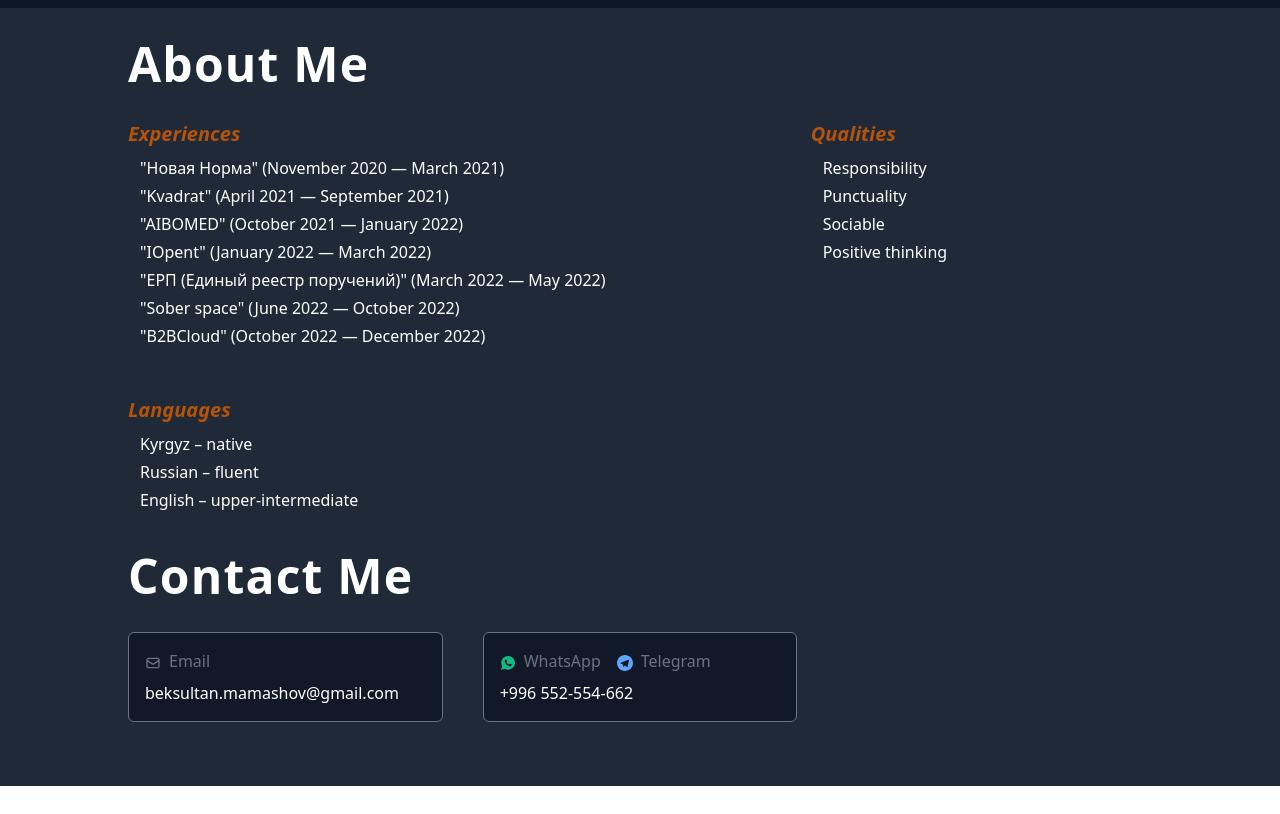
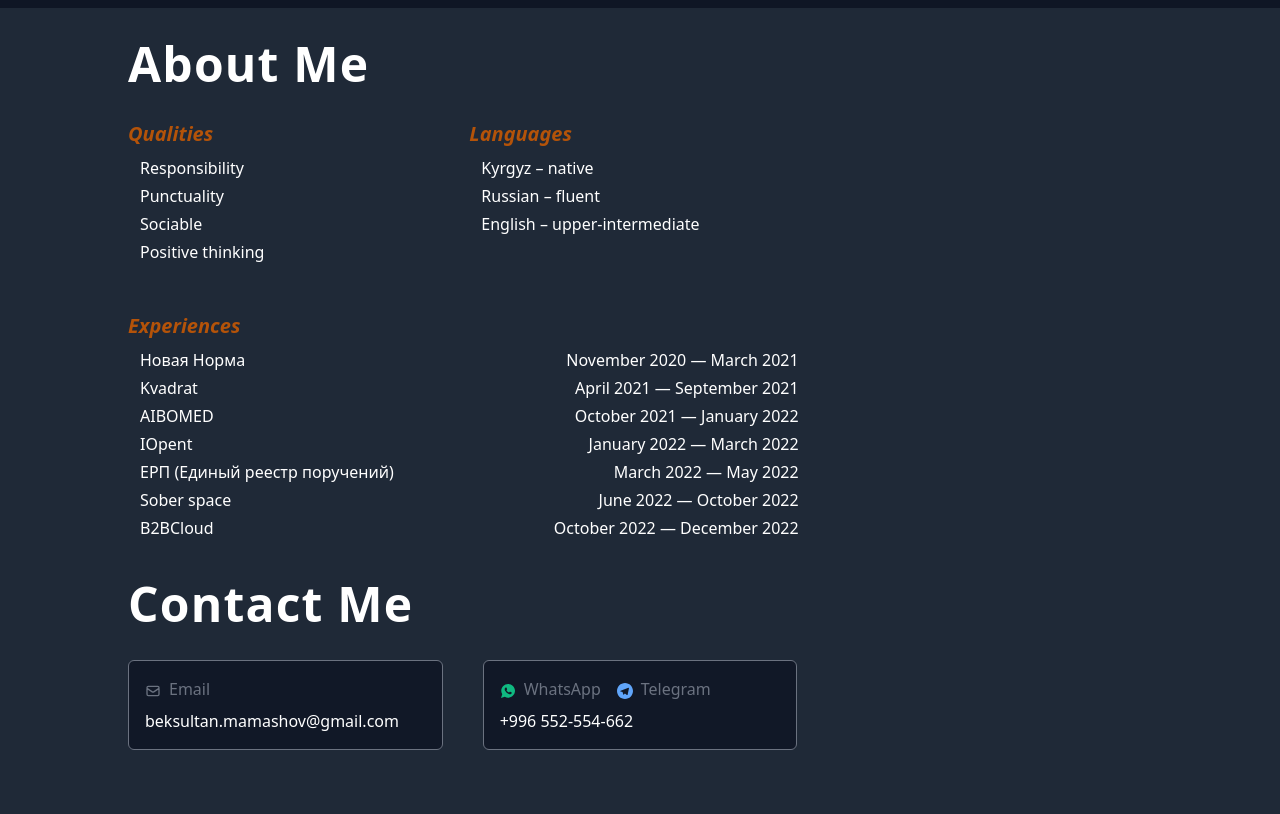
Before and after one commit to siteslabs/partfolio, a Next.js app: page / in a window 1280 px wide. Shown: the part 6320-7134 px from the top of the page. Before the commit the page ends 7106 px from the top, so only its background shows below. Built offline with nearby package versions, Linux system fonts and the light colour scheme.

Commit message:
some corrections

```diff
--- a/components/About.jsx
+++ b/components/About.jsx
@@ -4,19 +4,6 @@ import { IoLogoWhatsapp } from "react-icons/io";
 import { ImTelegram } from "react-icons/im";
 
 const info = [
-  {
-    title: "Experiences",
-    text: [
-      '"Новая Норма" (November 2020 — March 2021)',
-      '"Kvadrat" (April 2021 — September 2021)',
-      '"AIBOMED" (October 2021 — January 2022)',
-      '"IOpent" (January 2022 — March 2022)',
-      '"ЕРП (Единый реестр поручений)" (March 2022 — May 2022)',
-      '"Sober space" (June 2022 — October 2022)',
-      '"B2BCloud" (October 2022 — December 2022)',
-    ],
-    additionalClassed: "col-span-2",
-  },
   {
     title: "Qualities",
     text: ["Responsibility", "Punctuality", "Sociable", "Positive thinking"],
@@ -28,6 +15,36 @@ const info = [
       "Russian – fluent",
       "English – upper-intermediate",
     ],
+  },
+  {
+    title: "Experiences",
+    text: [
+      <>
+        Новая Норма
+        <span className="text-right">November 2020 — March 2021</span>
+      </>,
+      <>
+        Kvadrat <span className="text-right">April 2021 — September 2021</span>
+      </>,
+      <>
+        AIBOMED <span className="text-right">October 2021 — January 2022</span>
+      </>,
+      <>
+        IOpent <span className="text-right">January 2022 — March 2022</span>
+      </>,
+      <>
+        ЕРП (Единый реестр поручений)
+        <span className="text-right">March 2022 — May 2022</span>
+      </>,
+      <>
+        Sober space <span className="text-right">June 2022 — October 2022</span>
+      </>,
+      <>
+        B2BCloud
+        <span className="text-right">October 2022 — December 2022</span>
+      </>,
+    ],
+    additionalClassed: "col-span-2",
   },
 ];
 
@@ -46,7 +63,7 @@ const About = () => {
               </div>
               <div className="m-2">
                 {inf.text.map((text, index) => (
-                  <p className="m-1" key={index}>
+                  <p className="m-1 flex justify-between" key={index}>
                     {text}
                   </p>
                 ))}
```
